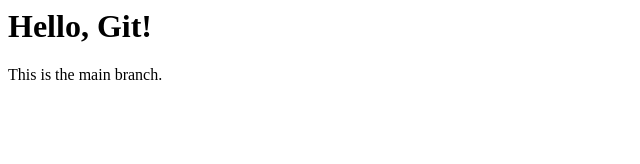
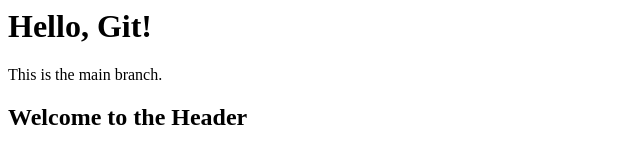
Before and after one commit to seeker-nadeem/git-practice-assignment, a plain HTML site: page index.html in a window 1280 px wide. Shown: the whole page, without its empty margins (0-640 px from the left). Drawn offline with Linux system fonts and the light colour scheme.

Commit message:
Add header section

```diff
--- a/index.html
+++ b/index.html
@@ -1,2 +1,6 @@
 <h1>Hello, Git!</h1>
 <p>This is the main branch.</p>
+
+<header>
+  <h2>Welcome to the Header</h2>
+</header>
```
